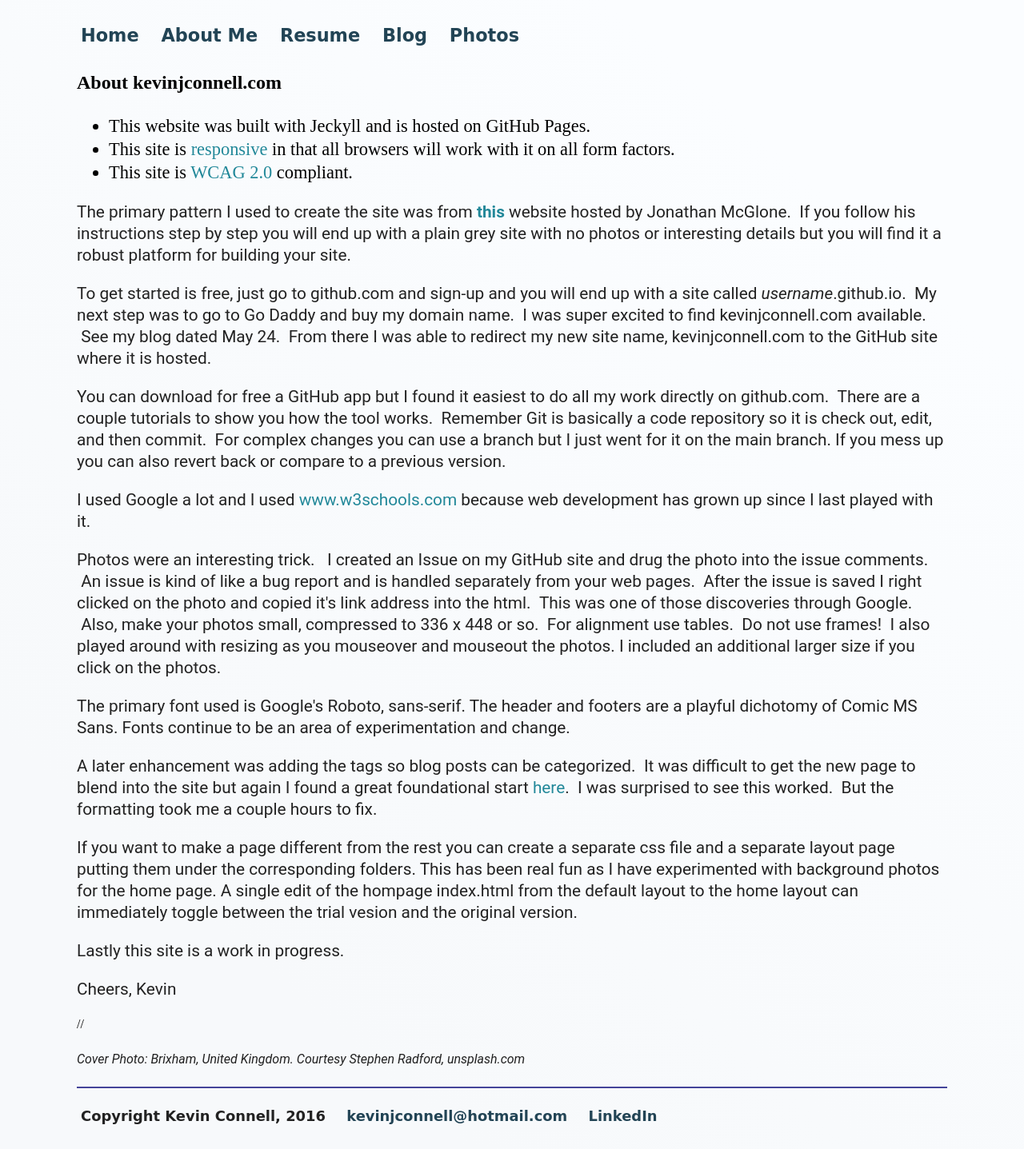
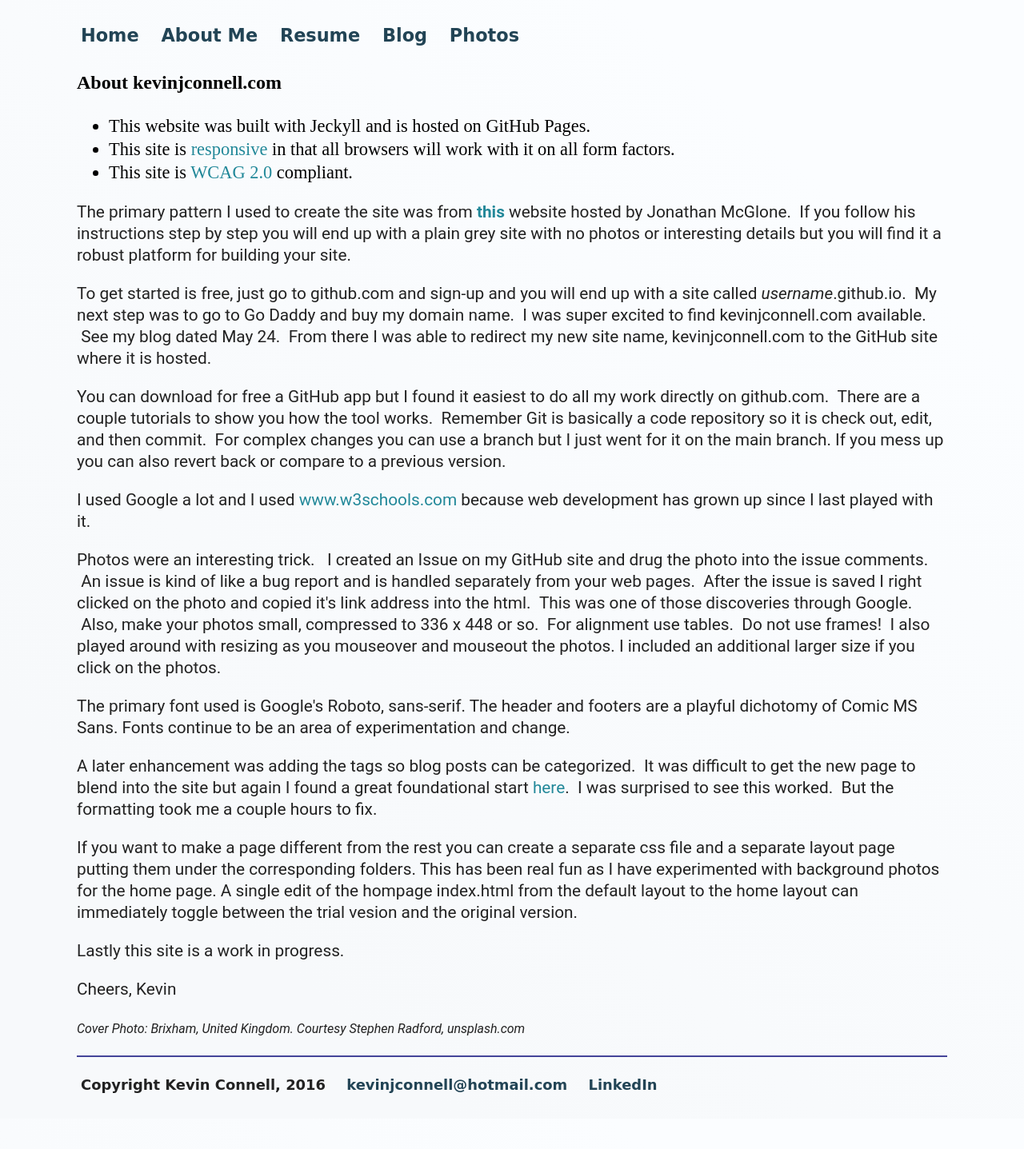
Before and after one commit to mo4dawg/mo4dawg.github.io, a Jekyll site: the page built from theSite/index.html, in a window 1280 px wide. Shown: the whole page at 80% size. Built offline with Jekyll 4.4.1, drawn with Linux system fonts in a browser that asks for light colours; after the commit the page ends 1399 px from its top, so only the background shows below that.

Commit message:
Update index.html

```diff
--- a/theSite/index.html
+++ b/theSite/index.html
@@ -21,6 +21,6 @@ title: About this Website
   <p>If you want to make a page different from the rest you can create a separate css file and a separate layout page putting them under the corresponding folders.  This has been real fun as I have experimented with background photos for the home page.  A single edit of the hompage index.html from the default layout to the home layout can immediately toggle between the trial vesion and the original version.</p>
   <p>Lastly this site is a work in progress.</p>
   <p>Cheers, Kevin</p>
-  //<p><font size = "3"><i> Cover Photo: Brixham, United Kingdom.  Courtesy Stephen Radford, unsplash.com</i></font></p>
+  <p><font size = "3"><i> Cover Photo: Brixham, United Kingdom.  Courtesy Stephen Radford, unsplash.com</i></font></p>
   <p><style color="DDD">&nbsp;&nbsp;&nbsp;&nbsp;&nbsp;&nbsp;&nbsp;&nbsp;&nbsp;&nbsp;&nbsp;&nbsp;&nbsp;&nbsp;&nbsp;&nbsp;&nbsp;&nbsp;<a href="/links">links</a></style></p>
 </div>
```
